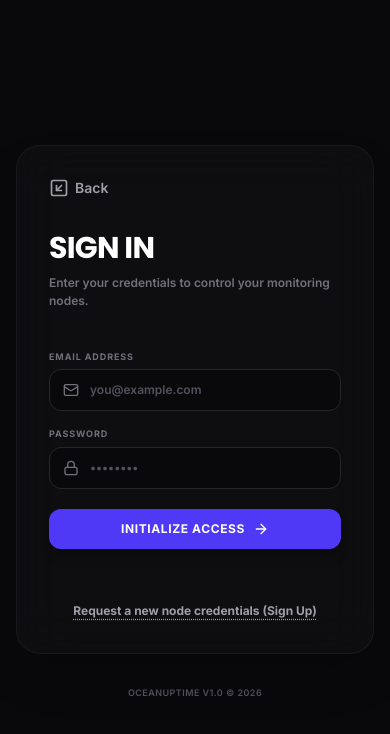
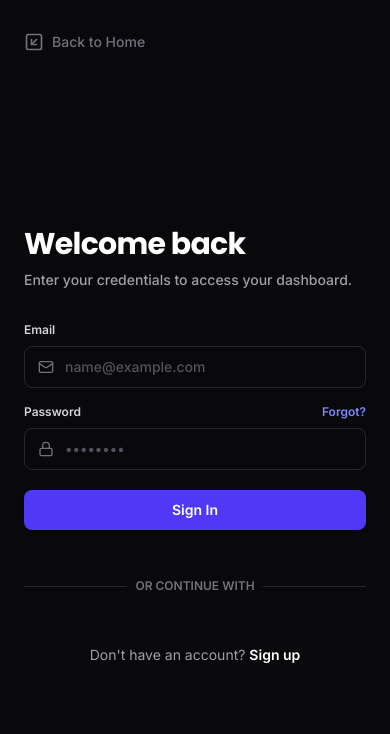
Before and after one commit to RevanandaXD/OceanUptime, a Next.js app: page /auth in a window 390 px wide. Shown: the top 734 px of the page. Built offline with nearby package versions, Linux system fonts and the light colour scheme.

Commit message:
fix: recreate desgin for login page and optimization for monitor card

```diff
--- a/app/auth/page.tsx
+++ b/app/auth/page.tsx
@@ -61,127 +61,168 @@ export default function AuthPage() {
   };
 
   return (
-    <div className="min-h-screen flex flex-col items-center justify-center bg-zinc-950 text-zinc-100 font-sans selection:bg-indigo-500 selection:text-white p-4 relative overflow-hidden">
-      <div className="w-full max-w-md flex flex-col p-8 md:p-12 bg-zinc-900/40 border border-zinc-800/50 rounded-3xl shadow-2xl backdrop-blur-xl relative z-10">
-        {/* Back Button */}
-        <div className="flex items-center mb-8">
-          <Link
-            href={"/"}
-            className="flex gap-1.5 items-center text-sm font-semibold text-zinc-400 hover:text-white transition-colors"
-          >
-            <SquareArrowDownLeft size={20} /> Back
-          </Link>
+    <div className="min-h-screen flex flex-col lg:flex-row bg-[#09090b] text-zinc-100 font-sans selection:bg-indigo-500/30 selection:text-indigo-200">
+
+      {/* LEFT SIDE - BRANDING (Hidden on Mobile) */}
+      <div className="hidden lg:flex w-1/2 relative overflow-hidden bg-zinc-950 items-center justify-center border-r border-zinc-900 p-12">
+        {/* Modern grid background pattern */}
+        <div className="absolute inset-0 bg-[radial-gradient(#27272a_1px,transparent_1px)] [background-size:32px_32px] opacity-25 pointer-events-none" />
+
+        {/* Glowing Orbs */}
+        <div className="absolute top-[-10%] left-[-10%] w-[500px] h-[500px] bg-indigo-600/20 blur-[120px] rounded-full mix-blend-screen pointer-events-none" />
+        <div className="absolute bottom-[-10%] right-[-10%] w-[500px] h-[500px] bg-blue-600/10 blur-[120px] rounded-full mix-blend-screen pointer-events-none" />
+
+        <div className="relative z-10 w-full max-w-lg space-y-8">
+          <div className="space-y-4">
+            <h1 className="text-4xl md:text-5xl font-bold text-white tracking-tight leading-[1.1]">
+              Monitor your entire stack in one place.
+            </h1>
+            <p className="text-zinc-400 text-lg leading-relaxed max-w-md">
+              Real-time uptime tracking, SSL monitoring, and deployment syncing for modern development teams.
+            </p>
+          </div>
+
+          <div className="grid grid-cols-2 gap-4 pt-8">
+            <div className="p-4 rounded-2xl bg-zinc-900/50 border border-zinc-800/50 backdrop-blur-sm">
+              <Clock className="w-5 h-5 text-indigo-400 mb-2" />
+              <div className="text-sm font-semibold text-white">5-Minute Checks</div>
+              <div className="text-xs text-zinc-500">Automated global pings</div>
+            </div>
+            <div className="p-4 rounded-2xl bg-zinc-900/50 border border-zinc-800/50 backdrop-blur-sm">
+              <Shield className="w-5 h-5 text-indigo-400 mb-2" />
+              <div className="text-sm font-semibold text-white">SSL Tracking</div>
+              <div className="text-xs text-zinc-500">Proactive expiration alerts</div>
+            </div>
+          </div>
         </div>
+      </div>
 
-        {/* Center Form */}
-        <div className="space-y-10">
+      {/* RIGHT SIDE - FORM */}
+      <div className="flex-1 flex flex-col items-center justify-center p-6 sm:p-12 relative bg-[#09090b]">
+        {/* Mobile Header (Hidden on Desktop) */}
+        <Link href="/" className="lg:hidden absolute top-8 left-6 sm:left-12 flex items-center gap-2 group">
+           <SquareArrowDownLeft className="w-5 h-5 text-zinc-500 group-hover:text-white transition-colors" />
+           <span className="text-sm font-medium text-zinc-500 group-hover:text-white transition-colors">Back to Home</span>
+        </Link>
+
+        {/* Desktop Back Button */}
+        <Link href="/" className="hidden lg:flex absolute top-12 right-12 items-center gap-2 group px-4 py-2 rounded-full border border-zinc-800 hover:bg-zinc-900 transition-all">
+           <SquareArrowDownLeft className="w-4 h-4 text-zinc-400 group-hover:text-white transition-colors" />
+           <span className="text-xs font-semibold text-zinc-400 group-hover:text-white transition-colors">Back to Home</span>
+        </Link>
+
+        <div className="w-full max-w-[400px] space-y-8 mt-12 lg:mt-0">
           <div className="space-y-2">
-            <h2 className="text-3xl font-extrabold font-heading tracking-tight uppercase text-white">
-              {mode === "login" ? "Sign In" : "Register"}
+            <h2 className="text-3xl font-bold font-heading tracking-tight text-white">
+              {mode === "login" ? "Welcome back" : "Create an account"}
             </h2>
-            <p className="text-xs text-zinc-500 font-semibold leading-normal">
+            <p className="text-sm text-zinc-400 font-medium">
               {mode === "login"
-                ? "Enter your credentials to control your monitoring nodes."
-                : "Initialize a new administrator node account."}
+                ? "Enter your credentials to access your dashboard."
+                : "Enter your email below to create your account."}
             </p>
           </div>
 
           <form onSubmit={handleSubmit} className="space-y-5">
             {error && (
-              <div className="flex gap-2.5 items-start p-4 bg-red-950/20 border border-red-500/30 text-red-400 rounded-xl text-xs leading-relaxed font-semibold">
-                <AlertCircle className="h-4.5 w-4.5 shrink-0 mt-0.5" />
+              <div className="flex gap-3 items-start p-3 bg-red-500/10 border border-red-500/20 text-red-400 rounded-lg text-xs font-medium">
+                <AlertCircle className="w-4 h-4 shrink-0 mt-0.5" />
                 <span>{error}</span>
               </div>
             )}
 
             {success && (
-              <div className="flex gap-2.5 items-start p-4 bg-emerald-950/20 border border-emerald-500/30 text-emerald-400 rounded-xl text-xs leading-relaxed font-semibold">
-                <CheckCircle2 className="h-4.5 w-4.5 shrink-0 mt-0.5" />
+              <div className="flex gap-3 items-start p-3 bg-emerald-500/10 border border-emerald-500/20 text-emerald-400 rounded-lg text-xs font-medium">
+                <CheckCircle2 className="w-4 h-4 shrink-0 mt-0.5" />
                 <span>{success}</span>
               </div>
             )}
 
             <div className="space-y-4">
               {/* Email */}
-              <div className="space-y-1.5">
-                <label className="text-[9px] font-bold uppercase tracking-widest text-zinc-500 block">
-                  Email Address
+              <div className="space-y-2">
+                <label className="text-xs font-semibold text-zinc-300 block">
+                  Email
                 </label>
-                <div className="relative group">
-                  <Mail className="absolute left-3.5 top-1/2 -translate-y-1/2 h-4 w-4 text-zinc-500 group-focus-within:text-indigo-400 transition-colors" />
+                <div className="relative">
+                  <Mail className="absolute left-3.5 top-1/2 -translate-y-1/2 h-4 w-4 text-zinc-500" />
                   <input
                     name="email"
                     type="email"
                     required
-                    placeholder="you@example.com"
-                    className="w-full bg-zinc-950 border border-zinc-800 focus:border-indigo-500/80 rounded-xl py-3 pl-10 pr-4 text-xs font-semibold placeholder-zinc-600 focus:outline-none focus:ring-2 focus:ring-indigo-500/10 transition-all text-white"
+                    placeholder="name@example.com"
+                    className="w-full bg-zinc-950 border border-zinc-800 rounded-lg py-2.5 pl-10 pr-4 text-sm font-medium placeholder:text-zinc-600 focus:outline-none focus:border-indigo-500 focus:ring-1 focus:ring-indigo-500 transition-all text-white"
                   />
                 </div>
               </div>
 
               {/* Password */}
-              <div className="space-y-1.5">
-                <label className="text-[9px] font-bold uppercase tracking-widest text-zinc-500 block">
-                  Password
+              <div className="space-y-2">
+                <label className="text-xs font-semibold text-zinc-300 block flex justify-between">
+                  <span>Password</span>
+                  {mode === "login" && (
+                    <span className="text-indigo-400 hover:text-indigo-300 cursor-pointer transition-colors">Forgot?</span>
+                  )}
                 </label>
-                <div className="relative group">
-                  <Lock className="absolute left-3.5 top-1/2 -translate-y-1/2 h-4 w-4 text-zinc-500 group-focus-within:text-indigo-400 transition-colors" />
+                <div className="relative">
+                  <Lock className="absolute left-3.5 top-1/2 -translate-y-1/2 h-4 w-4 text-zinc-500" />
                   <input
                     name="password"
                     type="password"
                     required
                     placeholder="••••••••"
-                    className="w-full bg-zinc-950 border border-zinc-800 focus:border-indigo-500/80 rounded-xl py-3 pl-10 pr-4 text-xs font-semibold placeholder-zinc-600 focus:outline-none focus:ring-2 focus:ring-indigo-500/10 transition-all text-white"
+                    className="w-full bg-zinc-950 border border-zinc-800 rounded-lg py-2.5 pl-10 pr-4 text-sm font-medium placeholder:text-zinc-600 focus:outline-none focus:border-indigo-500 focus:ring-1 focus:ring-indigo-500 transition-all text-white"
                   />
                 </div>
               </div>
 
               {/* Confirm Password */}
               {mode === "signup" && (
-                <div className="space-y-1.5">
-                  <label className="text-[9px] font-bold uppercase tracking-widest text-zinc-500 block">
+                <div className="space-y-2">
+                  <label className="text-xs font-semibold text-zinc-300 block">
                     Confirm Password
                   </label>
-                  <div className="relative group">
-                    <Lock className="absolute left-3.5 top-1/2 -translate-y-1/2 h-4 w-4 text-zinc-500 group-focus-within:text-indigo-400 transition-colors" />
+                  <div className="relative">
+                    <Lock className="absolute left-3.5 top-1/2 -translate-y-1/2 h-4 w-4 text-zinc-500" />
                     <input
                       name="confirmPassword"
                       type="password"
                       required
                       placeholder="••••••••"
-                      className="w-full bg-zinc-950 border border-zinc-800 focus:border-indigo-500/80 rounded-xl py-3 pl-10 pr-4 text-xs font-semibold placeholder-zinc-600 focus:outline-none focus:ring-2 focus:ring-indigo-500/10 transition-all text-white"
+                      className="w-full bg-zinc-950 border border-zinc-800 rounded-lg py-2.5 pl-10 pr-4 text-sm font-medium placeholder:text-zinc-600 focus:outline-none focus:border-indigo-500 focus:ring-1 focus:ring-indigo-500 transition-all text-white"
                     />
                   </div>
                 </div>
               )}
             </div>
 
-            {/* Button */}
             <button
               type="submit"
               disabled={isPending}
-              className="w-full flex items-center justify-center gap-2 px-6 py-3 mt-2 rounded-xl text-xs font-bold uppercase tracking-wider bg-indigo-600 hover:bg-indigo-500 text-white disabled:opacity-60 transition-all shadow-lg shadow-indigo-650/20 hover:scale-[1.01] active:scale-[0.99]"
+              className="w-full flex items-center justify-center gap-2 py-2.5 mt-2 rounded-lg text-sm font-semibold bg-indigo-600 hover:bg-indigo-500 text-white disabled:opacity-50 transition-colors shadow-sm"
             >
               {isPending ? (
-                <>
-                  <Loader2 className="h-4 w-4 animate-spin text-white" />
-                  <span>Configuring System...</span>
-                </>
+                <Loader2 className="h-4 w-4 animate-spin text-white" />
               ) : (
-                <>
-                  <span>
-                    {mode === "login"
-                      ? "Initialize Access"
-                      : "Create Node Administrator"}
-                  </span>
-                  <ArrowRight className="h-4 w-4" />
-                </>
+                <span>
+                  {mode === "login" ? "Sign In" : "Sign Up"}
+                </span>
               )}
             </button>
           </form>
 
-          {/* Toggle Link */}
-          <div className="text-center pt-2">
+          <div className="relative py-4">
+            <div className="absolute inset-0 flex items-center">
+              <span className="w-full border-t border-zinc-800" />
+            </div>
+            <div className="relative flex justify-center text-xs uppercase">
+              <span className="bg-[#09090b] px-2 text-zinc-500 font-semibold">
+                Or continue with
+              </span>
+            </div>
+          </div>
+
+          <div className="text-center">
             <button
               type="button"
               onClick={() => {
@@ -189,20 +230,17 @@ export default function AuthPage() {
                 setError(null);
                 setSuccess(null);
               }}
-              className="text-xs text-zinc-400 hover:text-white font-bold transition-colors underline decoration-dotted underline-offset-4"
+              className="text-sm text-zinc-400 hover:text-white transition-colors"
             >
-              {mode === "login"
-                ? "Request a new node credentials (Sign Up)"
-                : "Return to Secure Sign In"}
+              {mode === "login" ? (
+                <>Don't have an account? <span className="font-semibold text-white">Sign up</span></>
+              ) : (
+                <>Already have an account? <span className="font-semibold text-white">Sign in</span></>
+              )}
             </button>
           </div>
         </div>
       </div>
-
-      {/* Footer */}
-      <div className="mt-8 text-[9px] text-zinc-600 font-semibold tracking-wider uppercase text-center">
-        OceanUptime v1.0 &copy; {new Date().getFullYear()}
-      </div>
     </div>
   );
 }
--- a/app/dashboard/incidents/ClientPage.tsx
+++ b/app/dashboard/incidents/ClientPage.tsx
@@ -71,14 +71,14 @@ export default function IncidentsClient() {
         if (isActive) {
           return (
             <span
-              className={`inline-flex items-center gap-1 px-2.5 py-0.5 rounded-full text-xs font-bold ${
+              className={`inline-flex items-center gap-1 px-2.5 py-0.5 rounded-full text-xs font-bold whitespace-nowrap ${
                 isDegraded
                   ? "bg-amber-50 text-amber-700 dark:bg-amber-950/30 dark:text-amber-400 border border-amber-100 dark:border-amber-900/30 animate-pulse"
                   : "bg-rose-50 text-rose-700 dark:bg-rose-950/30 dark:text-rose-400 pulse-red border border-rose-100 dark:border-rose-900/30"
               }`}
             >
               <AlertTriangle className="h-3 w-3" />
-              {isDegraded ? "Something Wrong" : "Active"}
+              {isDegraded ? "Degraded" : "Active"}
             </span>
           );
         }
--- a/app/dashboard/monitors/ClientPage.tsx
+++ b/app/dashboard/monitors/ClientPage.tsx
@@ -227,8 +227,8 @@ export default function MonitorsClient() {
                         DOWN
                       </span>
                     ) : isSomethingWrong ? (
-                      <span className="inline-flex items-center gap-1 px-2.5 py-0.5 rounded-full text-[10px] font-bold bg-amber-50 text-amber-700 dark:bg-amber-950/30 dark:text-amber-400 border border-amber-100 dark:border-amber-900/30 animate-pulse">
-                        SOMETHING WRONG
+                      <span className="inline-flex items-center gap-1 px-2.5 py-0.5 rounded-full text-[10px] font-bold bg-amber-50 text-amber-700 dark:bg-amber-950/30 dark:text-amber-400 border border-amber-100 dark:border-amber-900/30 animate-pulse whitespace-nowrap">
+                        DEGRADED
                       </span>
                     ) : (
                       <span className="inline-flex items-center gap-1 px-2.5 py-0.5 rounded-full text-[10px] font-bold bg-emerald-50 text-emerald-700 dark:bg-emerald-950/30 dark:text-emerald-400 pulse-green border border-emerald-100 dark:border-emerald-900/30">
--- a/app/dashboard/overview/ClientPage.tsx
+++ b/app/dashboard/overview/ClientPage.tsx
@@ -138,8 +138,8 @@ export default function OverviewClient() {
 
         if (isSomethingWrong) {
           return (
-            <span className="inline-flex items-center gap-1 px-2.5 py-0.5 rounded-full text-[10px] font-bold bg-amber-50 text-amber-700 dark:bg-amber-950/30 dark:text-amber-400 border border-amber-100 dark:border-amber-900/20 animate-pulse">
-              SOMETHING WRONG
+            <span className="inline-flex items-center gap-1 px-2.5 py-0.5 rounded-full text-[10px] font-bold bg-amber-50 text-amber-700 dark:bg-amber-950/30 dark:text-amber-400 border border-amber-100 dark:border-amber-900/20 animate-pulse whitespace-nowrap">
+              DEGRADED
             </span>
           );
         }
```
Also changed, not shown: app/page.tsx (+113 -29 lines).
